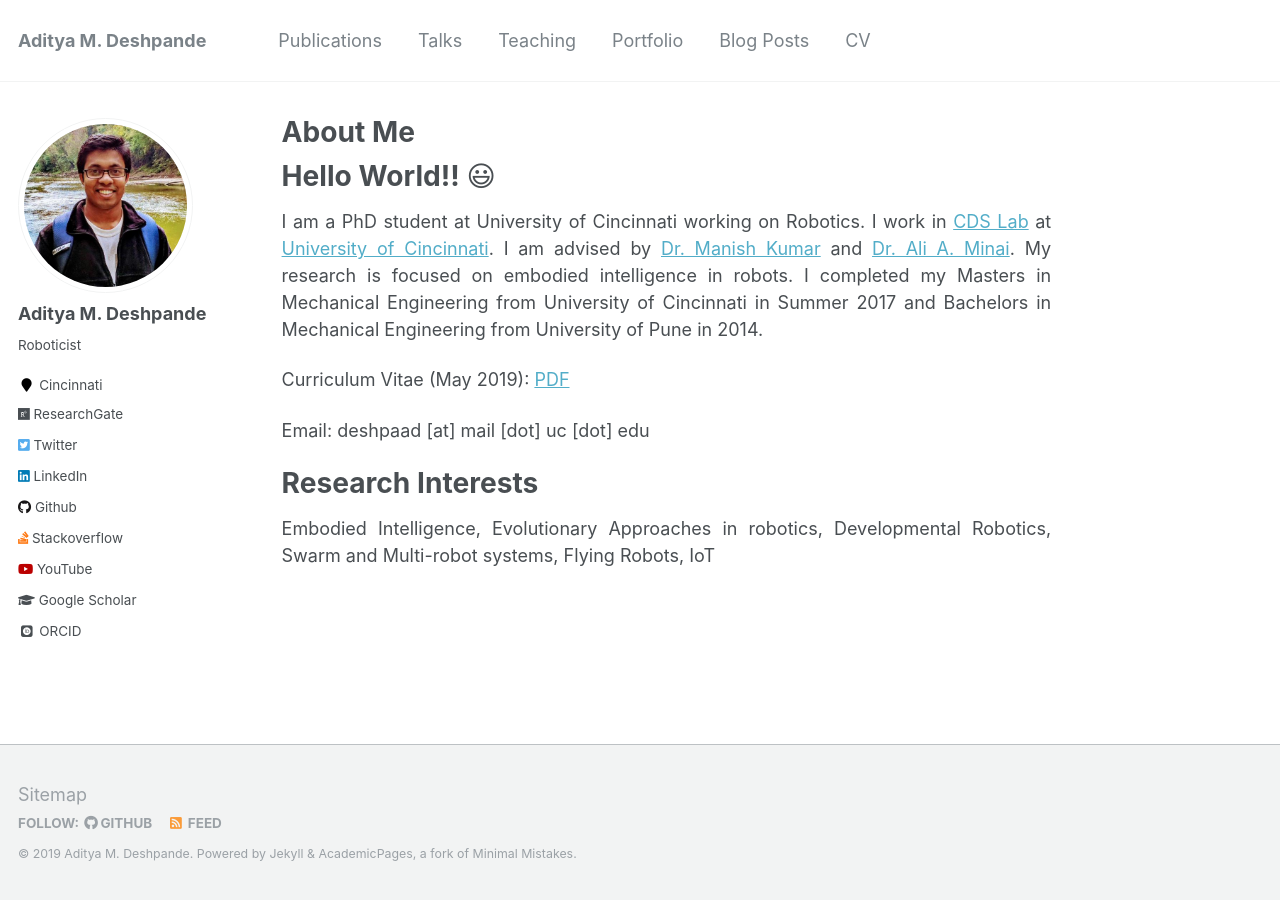
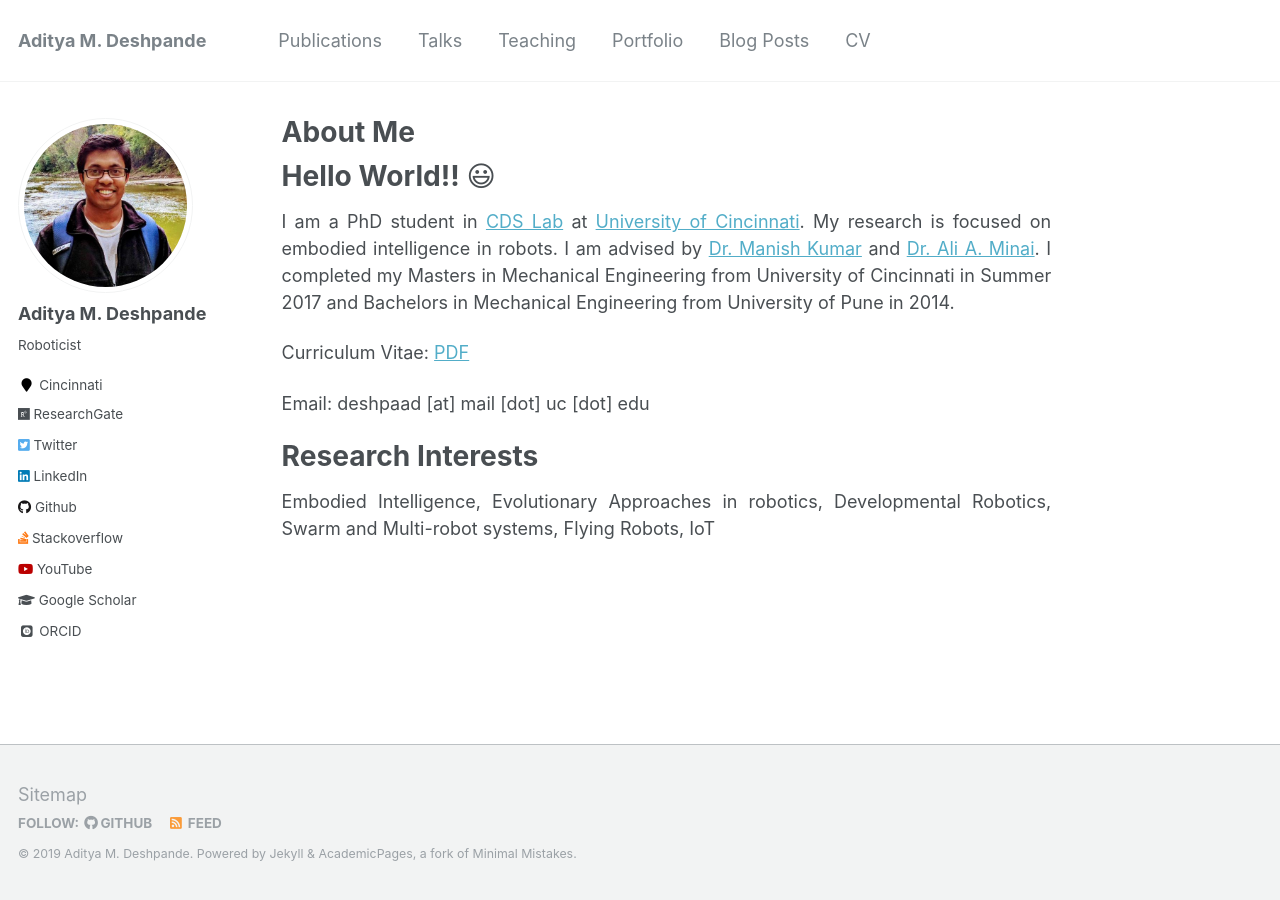
Before and after one commit to adipandas/adipandas.github.io, a Jekyll site: the page built from _pages/about.md, in a window 1280 px wide. Built offline with Jekyll 4.4.1, drawn with Linux system fonts in a browser that asks for light colours; emoji names are drawn with the system emoji font; some web fonts are replaced.

Commit message:
Update about.md

```diff
--- a/_pages/about.md
+++ b/_pages/about.md
@@ -10,10 +10,10 @@ redirect_from:
 
 Hello World!! :smiley:
 ======
-I am a PhD student at University of Cincinnati working on Robotics. I work in [CDS Lab](https://ceas.uc.edu/research/centers-labs/cooperative-distributed-systems-lab.html) at [University of Cincinnati](https://www.uc.edu/). I am advised by [Dr. Manish Kumar](https://researchdirectory.uc.edu/p/kumarmu) and [Dr. Ali A. Minai](https://eecs.ceas.uc.edu/~aminai/). My research is focused on embodied intelligence in robots.
+I am a PhD student in [CDS Lab](https://ceas.uc.edu/research/centers-labs/cooperative-distributed-systems-lab.html) at [University of Cincinnati](https://www.uc.edu/). My research is focused on embodied intelligence in robots. I am advised by [Dr. Manish Kumar](https://researchdirectory.uc.edu/p/kumarmu) and [Dr. Ali A. Minai](https://eecs.ceas.uc.edu/~aminai/).
 I completed my Masters in Mechanical Engineering from University of Cincinnati in Summer 2017 and Bachelors in Mechanical Engineering from University of Pune in 2014.
 
-Curriculum Vitae (May 2019): [PDF](https://adipandas.github.io/files/aditya-cv-web.pdf)
+Curriculum Vitae: [PDF](https://adipandas.github.io/files/aditya-cv-web.pdf)
 
 Email: deshpaad [at] mail [dot] uc [dot] edu
 
```
